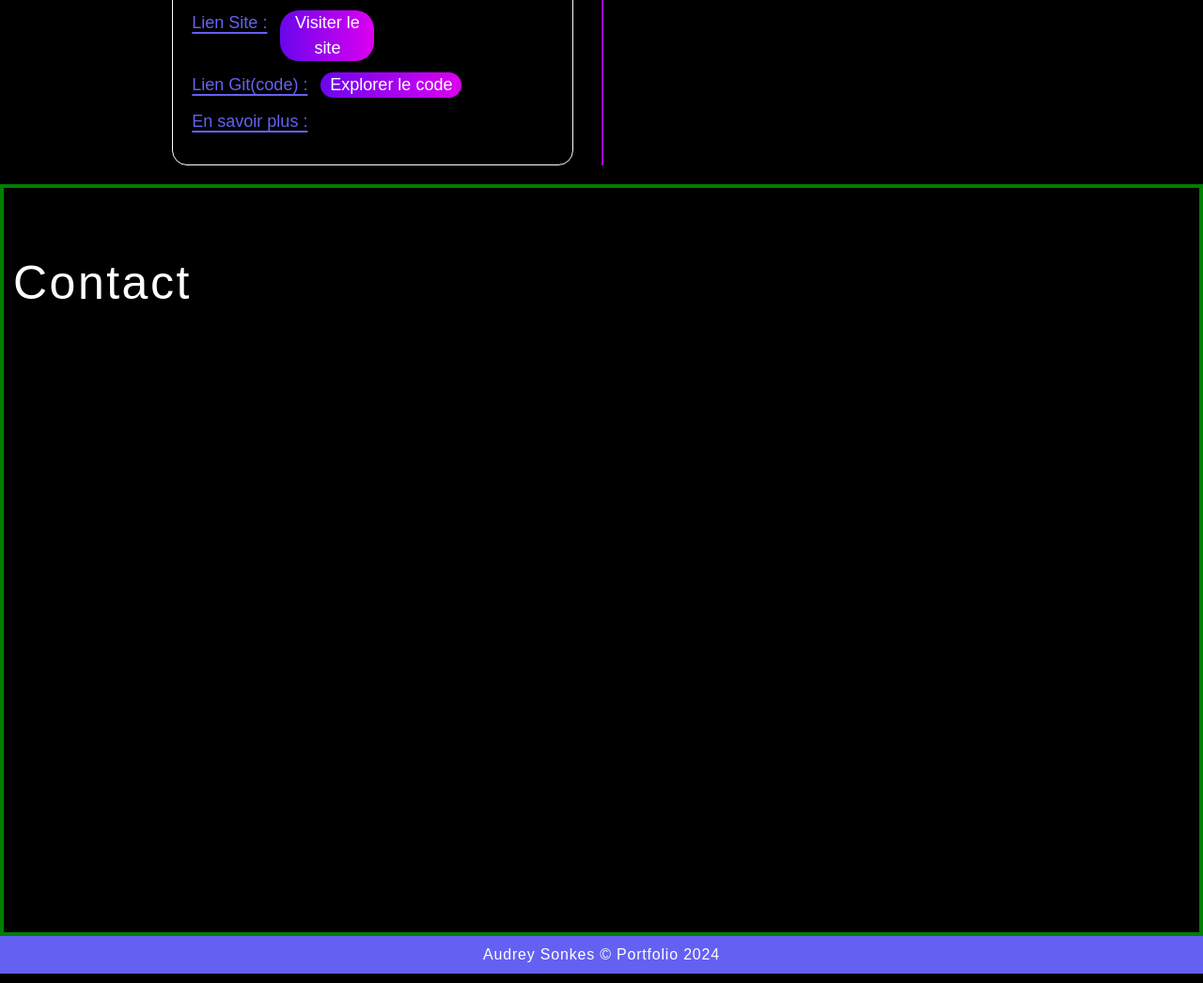
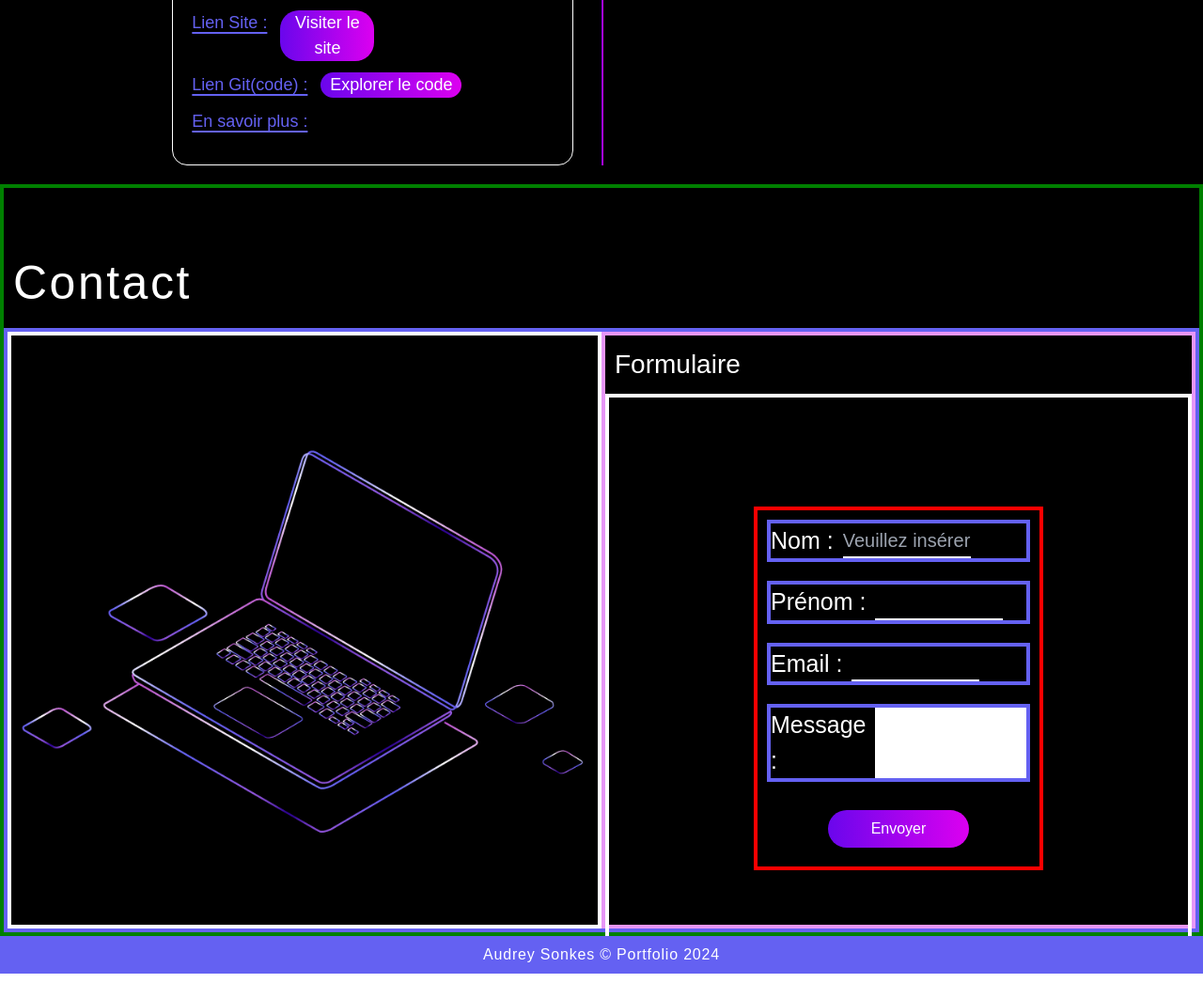
Before and after one commit to asonkes/portfolioSymfo, a Symfony app: template templates/home/index.html.twig in a window 1280 px wide. Shown: the part 4181-5227 px from the top of the page at 94% size. Run offline with Twig, Linux system fonts and the light colour scheme; the template is opened without the code that fills it, so the values that code supplies are empty; style sheets or scripts are compiled from the project's sources; some libraries are stand-ins or nearby versions; some web fonts are replaced.

Commit message:
partie ordinateur contact

```diff
--- /dev/null
+++ b/assets/JS/components/contact/mouseEffect.js
@@ -0,0 +1,19 @@
+document.addEventListener('DOMContentLoaded', () => {
+
+    const containerImage = document.getElementById('containerImage');
+
+    const image1 = document.getElementById('image1');
+    console.log('image1', image1);
+
+    const image2 = document.getElementById('image2');
+
+    containerImage.addEventListener('mouseover', () => {
+        image1.classList.add('active');
+        image2.classList.add('active');
+    })
+
+    containerImage.addEventListener('mouseout', () => {
+        image1.classList.remove('active');
+        image2.classList.remove('active');
+    })
+})
--- a/assets/styles/mixins/mixins.scss
+++ b/assets/styles/mixins/mixins.scss
@@ -57,3 +57,9 @@
         @content;
     }
 }
+
+@mixin xs-big {
+    @media (max-width: 350px) {
+        @content;
+    }
+}
--- /dev/null
+++ b/assets/styles/session/contact/contact.scss
@@ -0,0 +1,68 @@
+@use '../../mixins/mixins.scss';
+
+#containerImage {
+    width: 760px;
+    height: 500px;
+
+    @include mixins.xxl-lg {
+        height: 480px;
+    }
+
+    @include mixins.xxl-md {
+        height: 400px;
+    }
+
+    @include mixins.lg-big {
+        width: 500px;
+        margin: 20px;
+    }
+
+    @include mixins.s {
+        margin: 20px;
+        height: 350px;
+    }
+
+    @include mixins.s-big {
+        height: 300px;
+    }
+
+    @include mixins.xs {
+        height: 270px;
+    }
+
+    @include mixins.xs-big {
+        height: 230px;
+    }
+
+    #image1 {
+        &.active {
+            opacity: 0;
+            transition: opacity ease 1.5s;
+        }
+    }
+
+    #image2 {
+        opacity: 0;
+
+        &.active {
+            opacity: 1;
+            transition: opacity ease 1.5s;
+        }
+    }
+}
+
+.buttonLink {
+    background: linear-gradient(to right, rgb(106, 6, 236), rgb(220, 0, 240));
+    border-radius: 20px;
+    text-align: center;
+
+    &--medium {
+        width: 150px;
+    }
+}
+
+input {
+    width: 50%;
+    background-color: transparent;
+    border-bottom: 2px solid white;
+}
--- a/assets/styles/session/works/works.scss
+++ b/assets/styles/session/works/works.scss
@@ -57,10 +57,10 @@
         &.active {
             transform: translateX(-30px);
             transition: transform ease 4.5s;
-        }
 
-        @include mixins.lg-big {
-            transform: translateX(0);
+            @include mixins.lg-big {
+                transform: translateX(0);
+            }
         }
     }
 
@@ -72,10 +72,10 @@
         &.active {
             transform: translateX(30px);
             transition: transform ease 4.5s;
-        }
 
-        @include mixins.lg-big {
-            transform: translateX(0);
+            @include mixins.lg-big {
+                transform: translateX(0);
+            }
         }
     }
 
--- a/tailwind.config.js
+++ b/tailwind.config.js
@@ -16,6 +16,7 @@ module.exports = {
       17: '17px',
       18: '18px',
       20: '20px',
+      25: '25px',
       22: '22px',
       28: '28px',
       35: '35px',
@@ -43,6 +44,7 @@ module.exports = {
       'max-s': {'max': '500px'},
       'max-sBIG': {'max': '450px'},
       'max-xs': {'max': '400px'},
+      'max-xsBIG': {'max': '350px'},
     },
     extend: {
       width: {
--- a/templates/home/index.html.twig
+++ b/templates/home/index.html.twig
@@ -149,7 +149,7 @@
 						<p class="text-center text-20 text-rose">Ferme de Warelles</p>
 
 						<div class="w-full h-48 flex justify-center">
-							<img class="object-contain" src="{{ asset('images/images/fermeDeWarelles.png')}}" alt="Image représentant la couverture de la page de warelles">
+							<img class="object-contain" src="{{ asset('images/projets/fermeDeWarelles.webp')}}" alt="Image représentant la couverture de la page de warelles">
 						</div>
 
 						<div class="flex text-18 text-indigo my-3 max-xxlMD:flex-col max-lgBIG:flex-row max-sBIG:flex-col">
@@ -184,7 +184,7 @@
 						<p class="text-center text-20 text-rose">Jacadi</p>
 
 						<div class="w-full h-48 flex justify-center">
-							<img class="object-contain" src="{{ asset('images/images/Jacadi.webp')}}" alt="Image représentant la couverture de la page de warelles">
+							<img class="object-contain" src="{{ asset('images/projets/Jacadi.webp')}}" alt="Image représentant la couverture de la page de warelles">
 						</div>
 
 						<div class="flex text-18 text-indigo my-3 max-xxlMD:flex-col max-lgBIG:flex-row max-sBIG:flex-col">
@@ -221,7 +221,7 @@
 						<p class="text-center text-20 text-rose">LollyPop</p>
 
 						<div class="w-full h-48 flex justify-center">
-							<img class="object-contain" src="{{ asset('images/images/lollyPop.png')}}" alt="Image représentant la couverture de la page de warelles">
+							<img class="object-contain" src="{{ asset('images/projets/lollyPop.webp')}}" alt="Image représentant la couverture de la page de warelles">
 						</div>
 
 						<div class="flex text-18 text-indigo my-3 max-xxlMD:flex-col max-lgBIG:flex-row max-sBIG:flex-col">
@@ -258,7 +258,7 @@
 						<p class="text-center text-20 text-rose">SpeedCare</p>
 
 						<div class="w-full h-48 flex justify-center">
-							<img class="object-contain" src="{{ asset('images/images/garage.png')}}" alt="Image représentant la couverture de la page de warelles">
+							<img class="object-contain" src="{{ asset('images/projets/garage.webp')}}" alt="Image représentant la couverture de la page de warelles">
 						</div>
 
 						<div class="flex text-18 text-indigo my-3 max-xxlMD:flex-col max-lgBIG:flex-row max-sBIG:flex-col">
@@ -288,7 +288,7 @@
 						<p class="text-center text-20 text-rose">50 Nuances de Grey</p>
 
 						<div class="w-full h-48 flex justify-center">
-							<img class="object-contain" src="{{ asset('images/images/50NuancesDeGrey.png')}}" alt="Image représentant la couverture de la page de warelles">
+							<img class="object-contain" src="{{ asset('images/projets/50NuancesDeGrey.png')}}" alt="Image représentant la couverture de la page de warelles">
 						</div>
 
 						<div class="flex text-18 text-indigo my-3 max-xxlMD:flex-col max-lgBIG:flex-row max-sBIG:flex-col">
@@ -316,7 +316,51 @@
 		</div>
 	</div>
 
-	<div class="max-w-full h-screen font-family bg-black" id="contact">
+	<div class="max-w-full h-screen flex flex-col font-family bg-black" id="contact">
 		<h2 class="text-white text-50 p-2.5 pt-16 tracking-wider">Contact</h2>
+
+		<div class="max-w-full h-full flex max-lgBIG:flex-col border-4 border-indigo">
+			<div class="w-2/4 h-full flex justify-center items-center max-lgBIG:w-full border-4 border-white">
+
+				<div class="relative w-full" id="containerImage">
+					<img class="absolute object-contain" id="image1" src="{{ asset('images/images/ordi-transparent-1.webp')}}" alt="image représentant les lignes d'un ordinateur">
+
+					<img class="absolute object-contain" id="image2" src="{{ asset('images/images/ordi-color.webp')}}" alt="image représentant un ordinateur">
+				</div>
+			</div>
+
+			<div class="w-2/4 h-full max-lgBIG:w-full border-4 border-rose">
+				<h3 class="text-white text-28 p-2.5">Formulaire</h3>
+
+				<div class="max-w-full h-full flex justify-center items-center border-4 border-white">
+					<div class="w-2/4 flex flex-col border-4 border-red">
+
+						<div class="m-2.5 flex text-20 border-4 border-indigo">
+							<p class="mr-2.5 text-white text-25">Nom :</p>
+							<input placeholder="Veuillez insérer votre nom" type="text">
+						</div>
+
+						<div class="m-2.5 flex text-20 border-4 border-indigo">
+							<p class="mr-2.5 text-white text-25">Prénom :</p>
+							<input type="text">
+						</div>
+
+						<div class="m-2.5 flex text-20 border-4 border-indigo">
+							<p class="mr-2.5 text-white text-25">Email :</p>
+							<input type="text">
+						</div>
+
+						<div class="m-2.5 flex text-20 border-4 border-indigo">
+							<p class="mr-2.5 text-white text-25">Message :</p>
+							<textarea class="resize-none" name="" id=""></textarea>
+						</div>
+
+						<div class="flex justify-center">
+							<button class="m-5 buttonLink buttonLink--medium p-2 text-white" type="submit">Envoyer</button>
+						</div>
+					</div>
+				</div>
+			</div>
+		</div>
 	</div>
 {% endblock %}
```
Also changed, not shown: assets/JS/app.js (+6 -3 lines), assets/styles/index.scss (+6 -3 lines), public/images/images/50NuancesDeGrey.png (deleted), public/images/images/fermeDeWarelles.png (deleted), public/images/images/garage.png (deleted), public/images/images/lollyPop.png (deleted), public/images/images/ordi-color.webp (added), public/images/images/ordi-transparent-1.webp (added), public/images/projets/50NuancesDeGrey.webp (added), public/images/projets/Jacadi.webp (renamed from public/images/images/Jacadi.webp), public/images/projets/fermeDeWarelles.webp (added), 2 other files.
